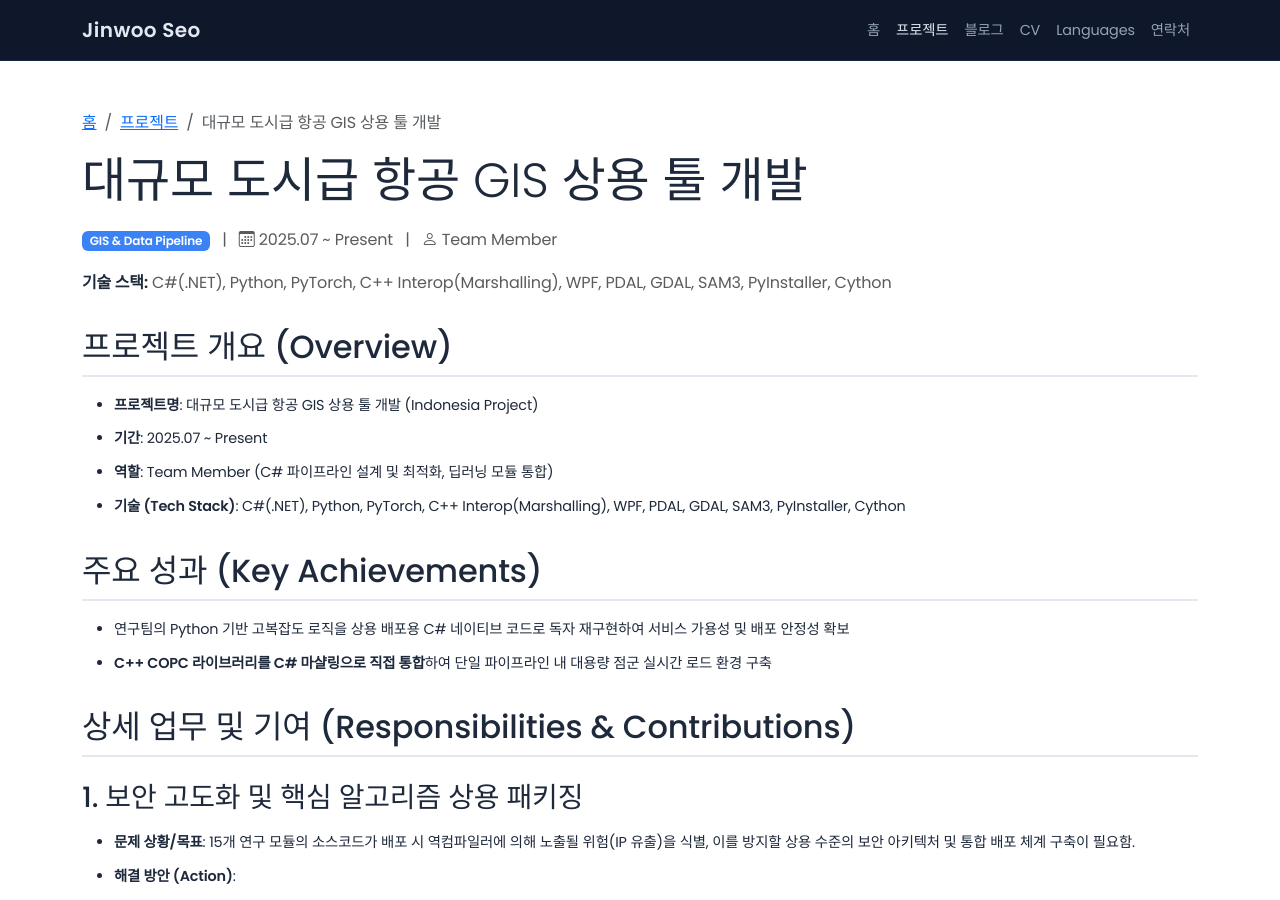
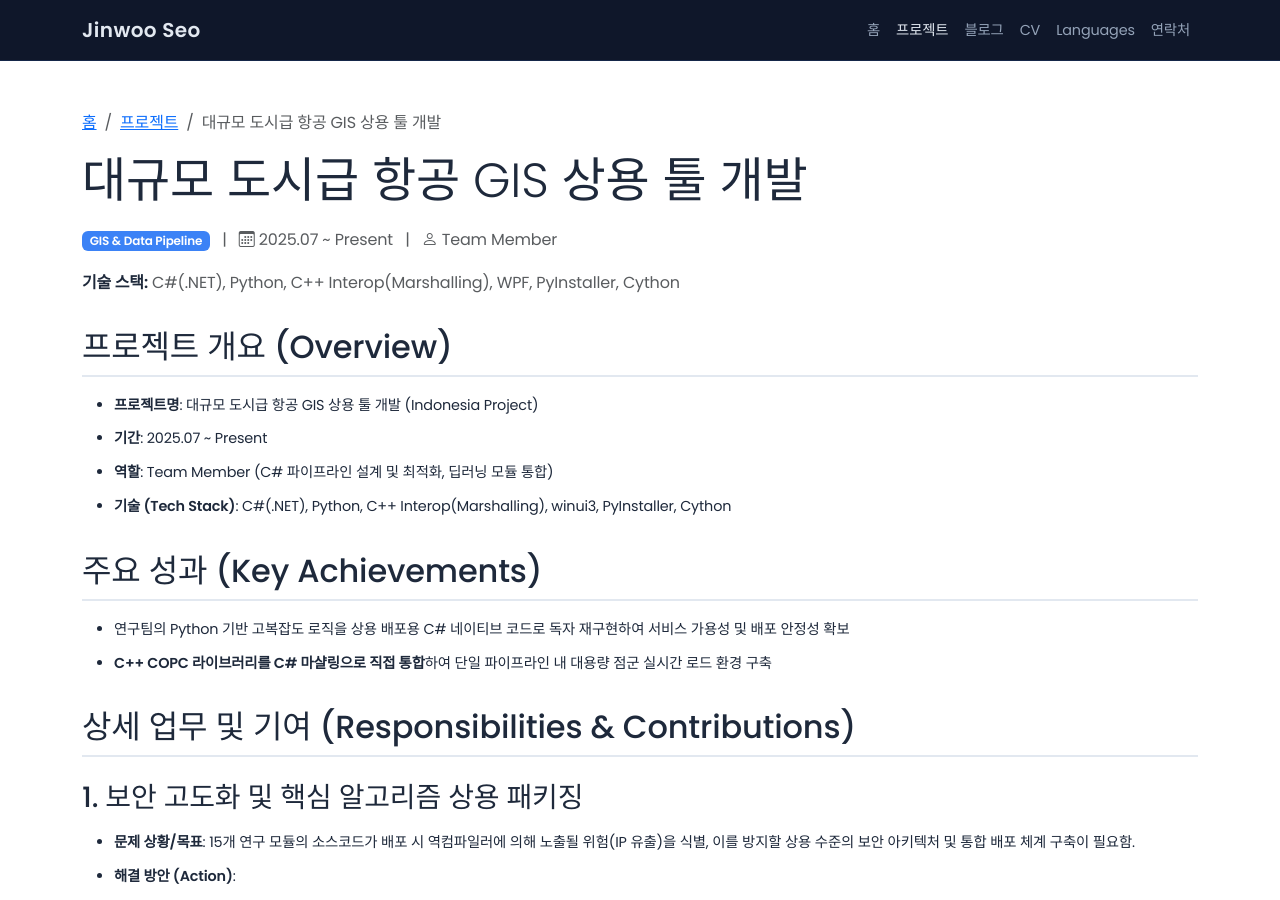
Before and after one commit to jinwoo-Sync/jinwoo-Sync.github.io, a Jekyll site: the page built from _projects/indonesia_gis.md, in a window 1280 px wide and 900 px high. Built offline with Jekyll 4.4.1, drawn with Linux system fonts in a browser that asks for light colours.

Commit message:
gis 내용 수정

```diff
--- a/_projects/indonesia_gis.md
+++ b/_projects/indonesia_gis.md
@@ -3,7 +3,7 @@ layout: project
 title: "대규모 도시급 항공 GIS 상용 툴 개발"
 period: "2025.07 ~ Present"
 category: "GIS & Data Pipeline"
-tech: "C#(.NET), Python, PyTorch, C++ Interop(Marshalling), WPF, PDAL, GDAL, SAM3, PyInstaller, Cython"
+tech: "C#(.NET), Python, C++ Interop(Marshalling), WPF, PyInstaller, Cython"
 role: "Team Member"
 company: "Mobiltech (Indonesia Project)"
 order: 1
@@ -13,7 +13,7 @@ order: 1
 - **프로젝트명**: 대규모 도시급 항공 GIS 상용 툴 개발 (Indonesia Project)
 - **기간**: 2025.07 ~ Present
 - **역할**: Team Member (C# 파이프라인 설계 및 최적화, 딥러닝 모듈 통합)
-- **기술 (Tech Stack)**: C#(.NET), Python, PyTorch, C++ Interop(Marshalling), WPF, PDAL, GDAL, SAM3, PyInstaller, Cython
+- **기술 (Tech Stack)**: C#(.NET), Python, C++ Interop(Marshalling), winui3, PyInstaller, Cython
 
 ##  주요 성과 (Key Achievements)
 - 연구팀의 Python 기반 고복잡도 로직을 상용 배포용 C# 네이티브 코드로 독자 재구현하여 서비스 가용성 및 배포 안정성 확보
```
